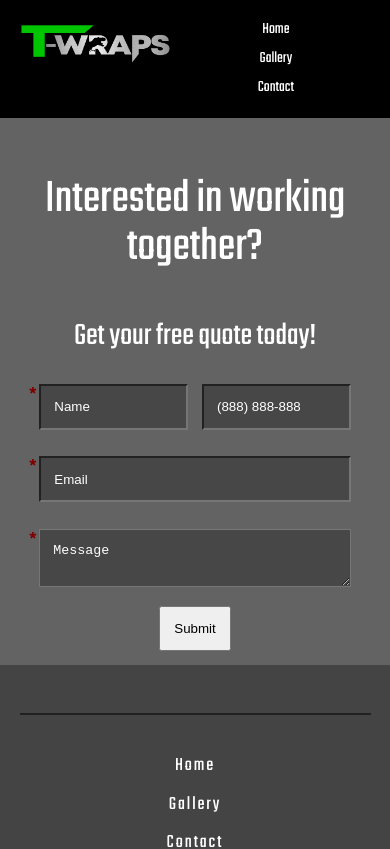
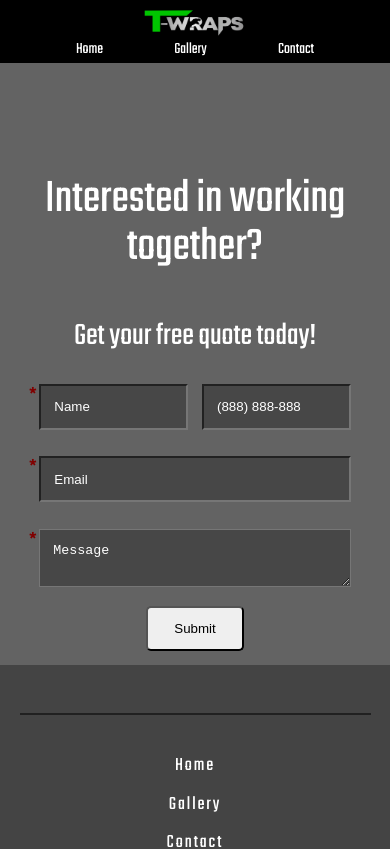
Before and after one commit to McTrip777/Twraps, a React (Create React App) app in the folder twraps/: page /contact in a window 390 px wide. Shown: the top 849 px of the page. Built offline with nearby package versions, Linux system fonts and the light colour scheme.

Commit message:
Added mobile responsiveness but its not quite finished

```diff
--- a/twraps/src/components/Gallery.jsx
+++ b/twraps/src/components/Gallery.jsx
@@ -3,7 +3,7 @@ import { Images } from './ImgData'
 
 const Gallery = () => {
 
-    const [type, setType] = useState('Commercial')
+    const [type, setType] = useState('All')
 
     const setToAll = () => setType("All")
     const setToCommercial = () => setType("Commercial")
--- a/twraps/src/styles/contact.scss
+++ b/twraps/src/styles/contact.scss
@@ -36,6 +36,7 @@ form{
                 left: -10px;
             }
             .nameNumber{
+                user-select: none;
                 padding:1em;
                 width:100%;
                 background-color: rgba(68,68,68, .9);
@@ -43,6 +44,9 @@ form{
                 margin:0 0 2em 0;
                 &::placeholder {
                     color: white;
+                }
+                &:focus {
+                    outline: 2px solid #046804;
                 }
             }
             .name{
@@ -67,6 +71,9 @@ form{
                 &::placeholder {
                     color: white;
                 }
+                &:focus {
+                    outline: 2px solid #046804;
+                }
             }
             .email{
                 margin:0 0 2em 0;
@@ -79,11 +86,12 @@ form{
         justify-content: center;
         .btnOne{
             margin:1em;
-            padding:1em;
-        }
-        .clearBtn{
-            margin:1em;
-            padding:1em;
+            padding:1em 2em;
+            border-radius: 5px;
+            &:hover{
+                background: #046804;
+                color: white;
+            }
         }
     }
 }
--- a/twraps/src/styles/home.scss
+++ b/twraps/src/styles/home.scss
@@ -58,3 +58,61 @@
         }
     }
 }
+
+@media(max-height: 560px){
+    .homeContainer{
+
+        .head{
+            .TWrapsImg{
+                height: 4em;
+                margin-bottom: 1em;
+            }
+            .headTitle{
+                font-size: 2.5em;
+            }
+            .titleButton{
+                padding: .5em 1.2em;
+                margin:1em;
+                font-size: 1em;
+            }
+        }
+        .about{
+
+            .aboutTwraps{
+
+            }
+            .aboutText{
+
+            }
+        }
+    }
+}
+@media(max-width: 540px){
+    .homeContainer{
+
+        .head{
+
+            .TWrapsImg{
+                height: 4em;
+                margin-bottom: 1em;
+            }
+            .headTitle{
+                font-size: 3em;
+            }
+            .titleButton{
+                padding: .5em 1.2em;
+                margin:1em;
+                font-size: 1em;
+            }
+        }
+        .about{
+
+            .aboutTwraps{
+
+            }
+            .aboutText{
+
+            }
+        }
+    }
+}
--- a/twraps/src/styles/navbar.scss
+++ b/twraps/src/styles/navbar.scss
@@ -1,5 +1,5 @@
 .navbar{
-    padding:1em 1em;
+    padding:.3em;
     // background: rgba(68, 68, 68, .8);
     background: rgb(0, 0, 0);
     display: flex;
@@ -32,8 +32,9 @@
     .navbar{
         flex-direction: column;
         align-items: center;
+        padding:.3em;
         a img{
-            margin-bottom: 2em;
+            height: 2em;
         }
         .navbarRoutes{
             width:100%;
@@ -43,21 +44,21 @@
         }
     }
 }
-@media (max-width:420px){
-    .navbar{
-        display: flex;
-        flex-direction: row;
-        a img{
-
-        }
-        .navbarRoutes{
-            display: flex;
-            flex-direction: column;
-            align-items: center;
-            text-align: center;
-            a{
-                padding: .4em;
-            }
-        }
-    }
-}
+// @media (max-width:420px){
+//     .navbar{
+//         display: flex;
+//         flex-direction: row;
+//         a img{
+//             height: 3em;
+//         }
+//         .navbarRoutes{
+//             display: flex;
+//             flex-direction: column;
+//             align-items: center;
+//             text-align: center;
+//             a{
+//                 padding: .4em;
+//             }
+//         }
+//     }
+// }
```
Also changed, not shown: twraps/src/components/Contact.jsx (+0 -42 lines).
